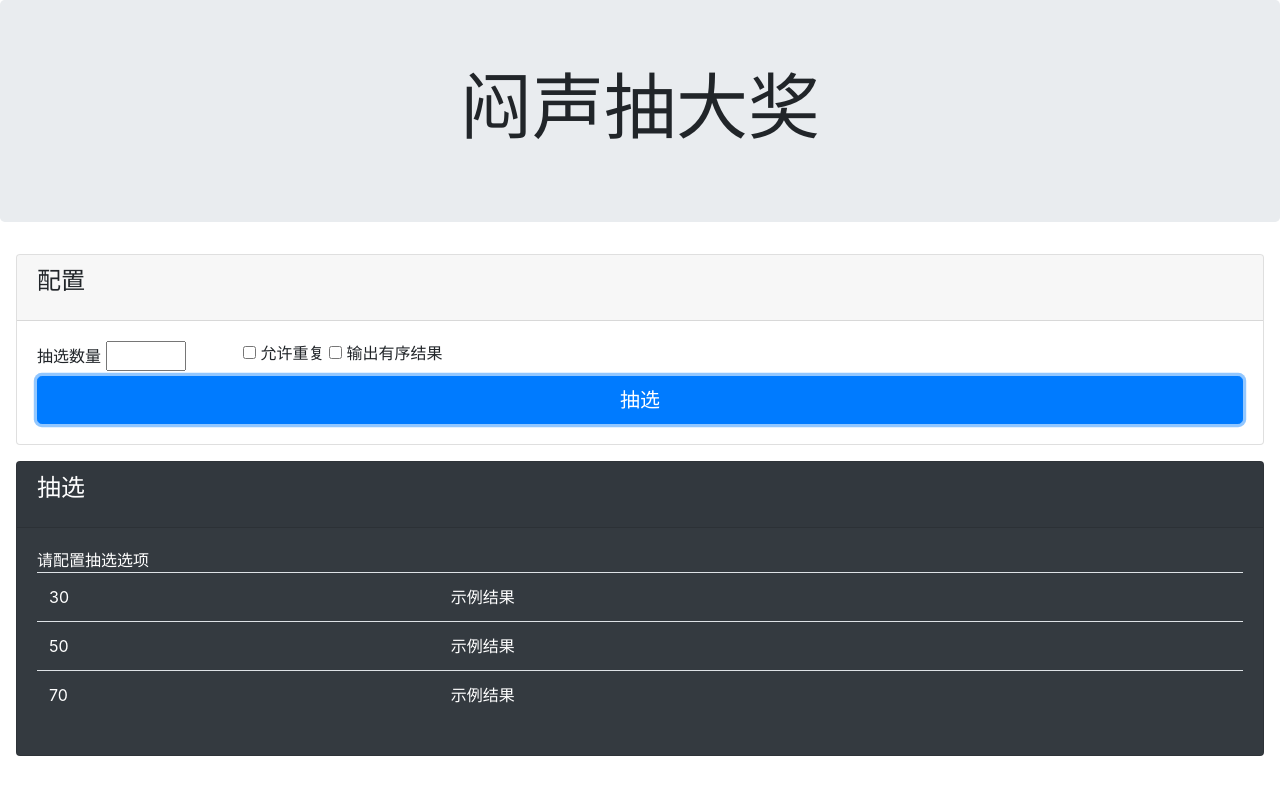
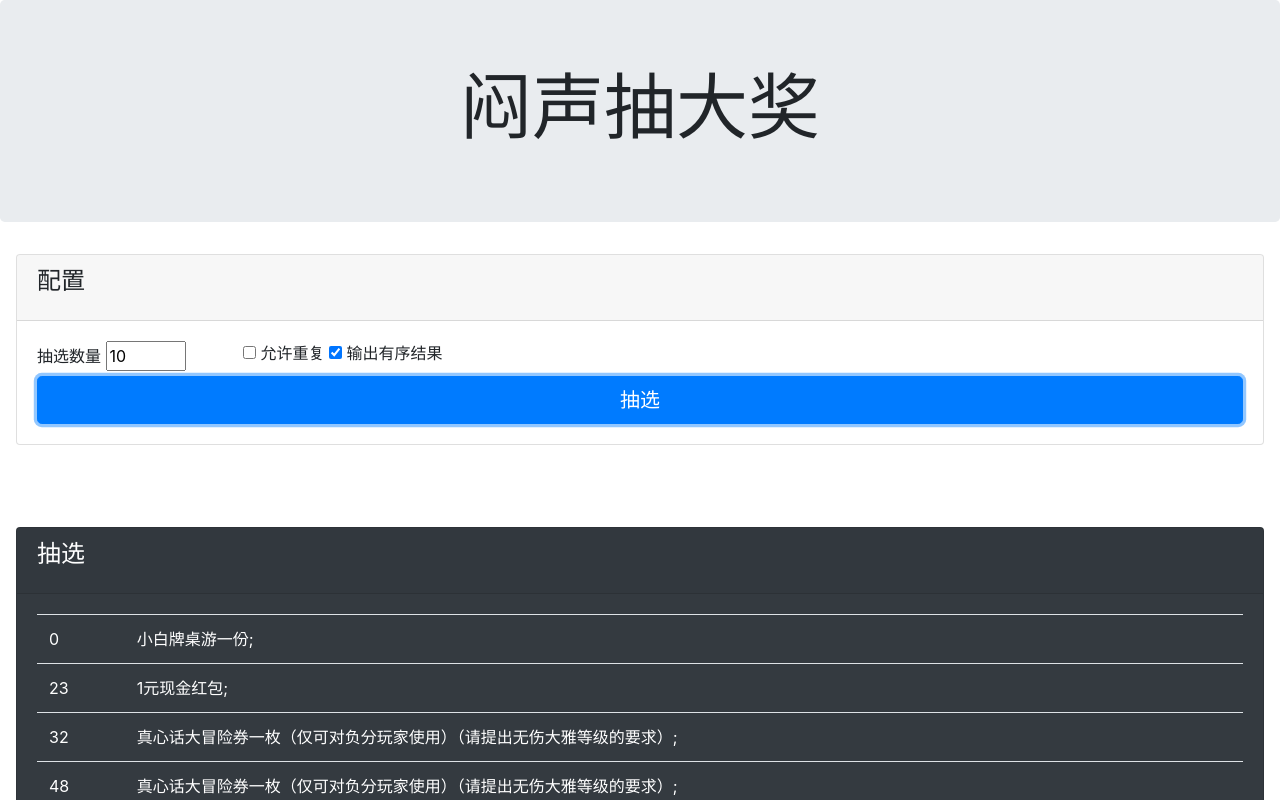
Before and after one commit to inkuxuan/MajRandomizer, a plain HTML site: page index.html in a window 1280 px wide. Both pictures are taken after a click on the button "抽选". Shown: the top 800 px of the page. Drawn offline with Linux system fonts and the light colour scheme.

Commit message:
* 优化 默认设置
* 增加 改变设置时的警告

Signed-off-by: Inku_Xuan <inkuxuan@gmail.com>

```diff
--- a/index.html
+++ b/index.html
@@ -26,8 +26,6 @@
 <div class="jumbotron text-center">
     <h1 class="display-3">闷声抽大奖</h1>
 </div>
-<!--<div class="row">-->
-<!--<div class="m-auto">-->
 <div class="card m-3">
     <div class="card-header">
         <h4 class="card-title">配置</h4>
@@ -36,12 +34,13 @@
         <div class="row">
             <div class="col-lg-2">
                 <label for="draw_amount">抽选数量</label>
-                <input id="draw_amount" type="number" step="1" style="width: 5rem;">
+                <input id="draw_amount" type="number" step="1" value="10"
+                       style="width: 5rem;">
             </div>
             <div class="col-lg-6">
                 <input id="allow_repetition" type="checkbox">
                 <label for="allow_repetition">允许重复</label>
-                <input id="sort" type="checkbox">
+                <input id="sort" type="checkbox" checked>
                 <label for="sort">输出有序结果</label>
             </div>
         </div>
@@ -50,8 +49,12 @@
         </button>
     </div>
 </div>
-<!--</div>-->
-<!--</div>-->
+
+<div id="on_change_alert" class="alert alert-warning alert-dismissible fade hide m-3">
+    <button type="button" class="close" data-dismiss="alert">&times;</button>
+    <strong>注意!</strong> 自变更设置后您还未进行抽选。
+</div>
+
 <div class="card bg-dark text-white m-3">
     <div class="card-header">
         <h4 class="card-title">抽选</h4>
@@ -115,6 +118,7 @@
         });
 
         $("#draw_result").html(html);
+        confChanged(false);
     }
 
     function insertRandomNumber(allow_repetition) {
@@ -155,6 +159,23 @@
         });
         return phrase;
     }
+
+    function confChanged(flag){
+        let alert = $("#on_change_alert");
+        if(flag){
+            alert.removeClass("hide");
+            alert.addClass("show");
+        } else {
+            alert.removeClass("show");
+            alert.addClass("hide");
+        }
+    }
+
+    $(document).ready(function () {
+        $("input").on("change", function () {
+            confChanged(true);
+        });
+    });
 </script>
 
 </body>
```
